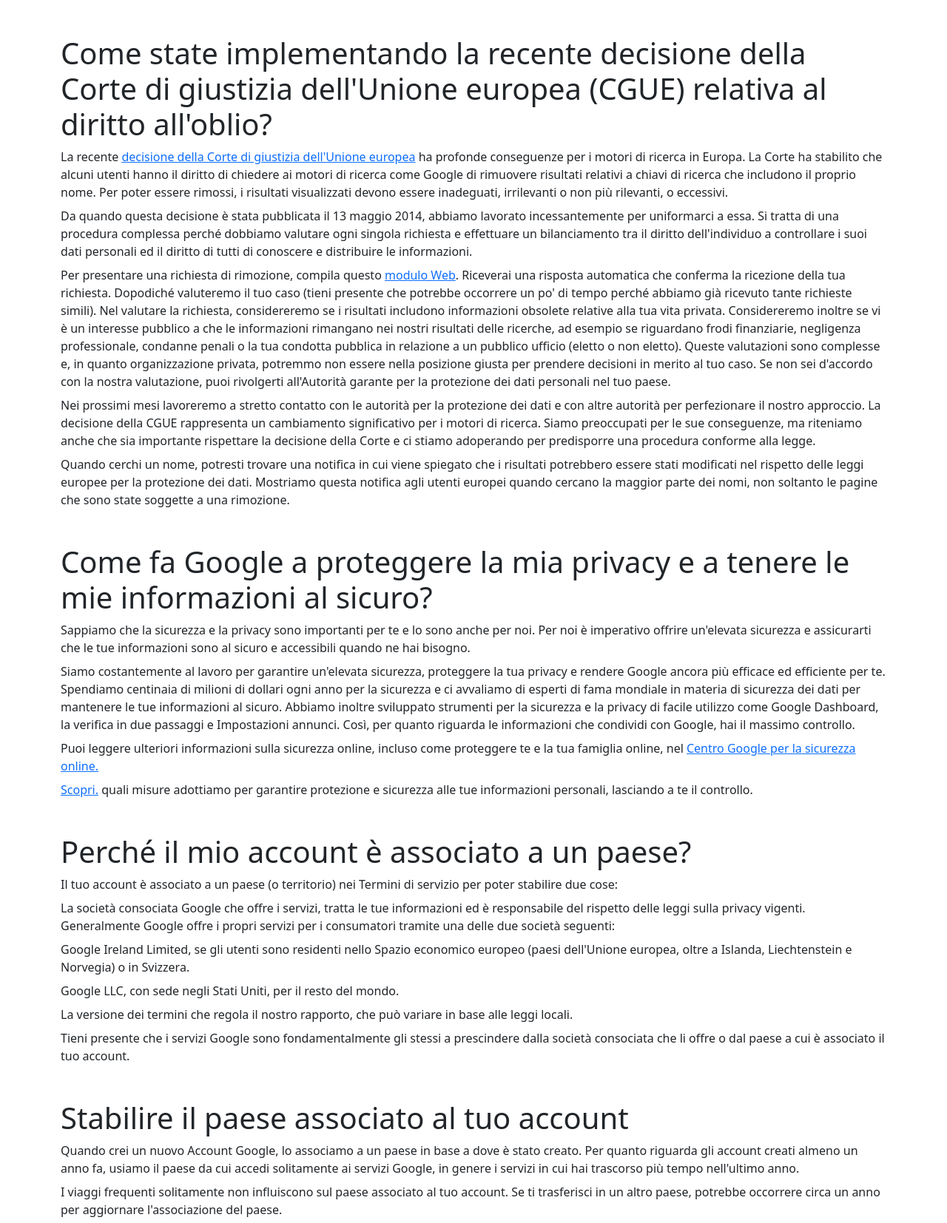
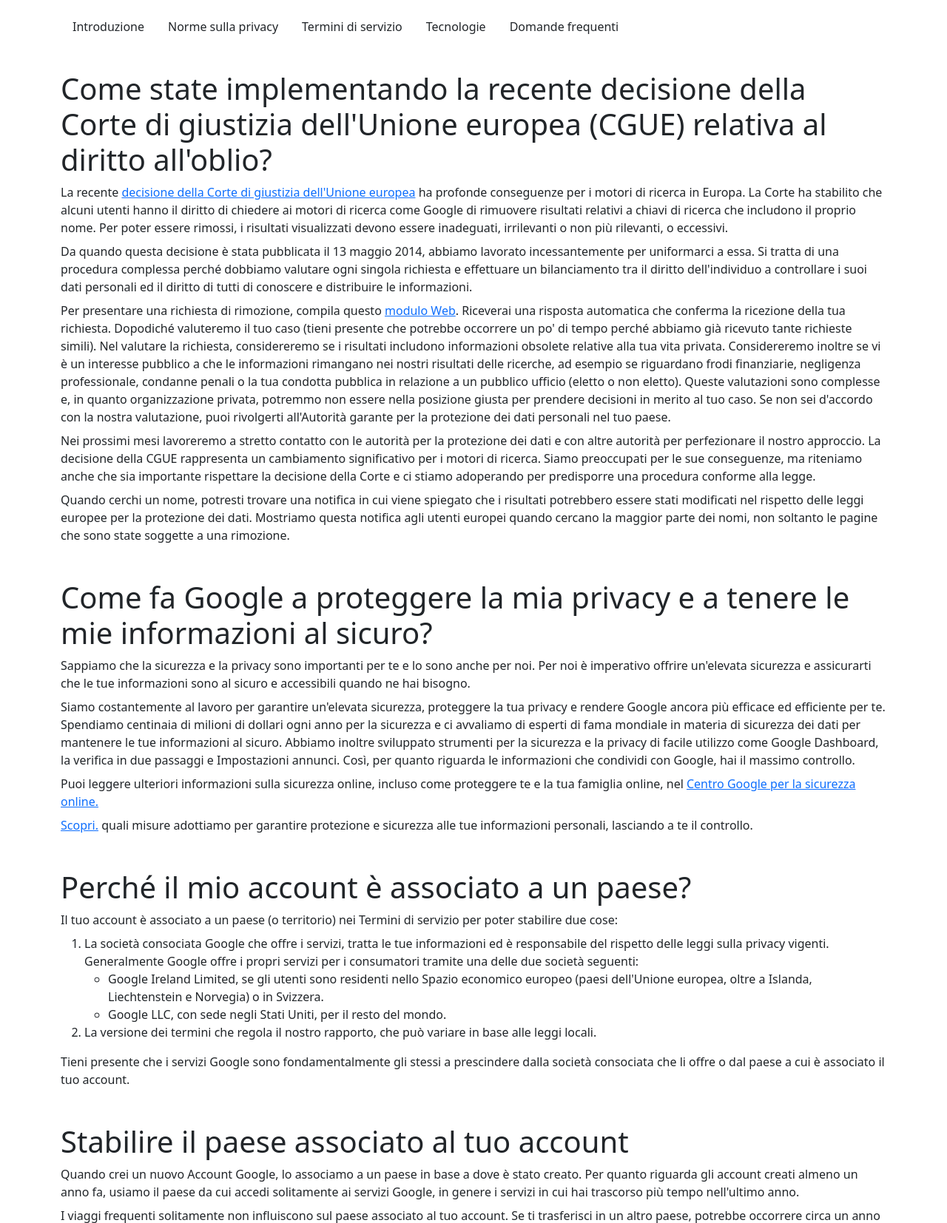
Before and after one commit to codeMatt91/php-google-faq, a PHP site: page / in a window 1280 px wide. Shown: the top 1654 px of the page at 74% size. Run offline with PHP 8.4, Linux system fonts and the light colour scheme.

Commit message:
Created nav

```diff
--- a/index.php
+++ b/index.php
@@ -16,6 +16,11 @@ BONUS:
 Inserire le voci di menu dell'header tramite un array di PHP (i link non devono funzionare)
 
 */
+
+$navs = [
+
+   'Introduzione', 'Norme sulla privacy', 'Termini di servizio', 'Tecnologie', 'Domande frequenti'
+];
 
 $faqs = [
    [
@@ -41,10 +46,15 @@ $faqs = [
       'title' => "Perché il mio account è associato a un paese?",
       'paragraphs' => [
          "Il tuo account è associato a un paese (o territorio) nei Termini di servizio per poter stabilire due cose:",
-         "La società consociata Google che offre i servizi, tratta le tue informazioni ed è responsabile del rispetto delle leggi sulla privacy vigenti. Generalmente Google offre i propri servizi per i consumatori tramite una delle due società seguenti:",
-         "Google Ireland Limited, se gli utenti sono residenti nello Spazio economico europeo (paesi dell'Unione europea, oltre a Islanda, Liechtenstein e Norvegia) o in Svizzera.",
-         "Google LLC, con sede negli Stati Uniti, per il resto del mondo.",
-         "La versione dei termini che regola il nostro rapporto, che può variare in base alle leggi locali.",
+         "
+         <ol>
+         <li>La società consociata Google che offre i servizi, tratta le tue informazioni ed è responsabile del rispetto delle leggi sulla privacy vigenti. Generalmente Google offre i propri servizi per i consumatori tramite una delle due società seguenti:</li>
+         <ul>
+         <li>Google Ireland Limited, se gli utenti sono residenti nello Spazio economico europeo (paesi dell'Unione europea, oltre a Islanda, Liechtenstein e Norvegia) o in Svizzera.</li>
+         <li>Google LLC, con sede negli Stati Uniti, per il resto del mondo.</li>
+         </ul>
+         <li>La versione dei termini che regola il nostro rapporto, che può variare in base alle leggi locali.</li>
+         </ol>",
          "Tieni presente che i servizi Google sono fondamentalmente gli stessi a prescindere dalla società consociata che li offre o dal paese a cui è associato il tuo account."
       ]
    ],
@@ -75,11 +85,19 @@ $faqs = [
    <meta charset="UTF-8">
    <meta name="viewport" content="width=device-width, initial-scale=1.0">
    <link href="https://cdn.jsdelivr.net/npm/bootstrap@5.0.2/dist/css/bootstrap.min.css" rel="stylesheet" integrity="sha384-EVSTQN3/azprG1Anm3QDgpJLIm9Nao0Yz1ztcQTwFspd3yD65VohhpuuCOmLASjC" crossorigin="anonymous">
+   <link rel="stylesheet" href="style.css">
    <title>Google privacy and term</title>
 </head>
 
 <body>
    <div class="container-sm">
+      <header class="my-4 ">
+         <ul class="d-flex p-0 list-unstyled">
+            <?php for ($i = 0; $i < count($navs); $i++) : ?>
+               <li class="mx-3 <?php  ?>"><?php echo $navs[$i] ?></li>
+            <?php endfor; ?>
+         </ul>
+      </header>
       <?php foreach ($faqs as $faq) : ?>
          <div class="my-5">
             <h1><?= $faq['title'] ?></h1>
--- /dev/null
+++ b/style.css
@@ -0,0 +1,3 @@
+.active{
+   color: dodgerblue;
+}
```
